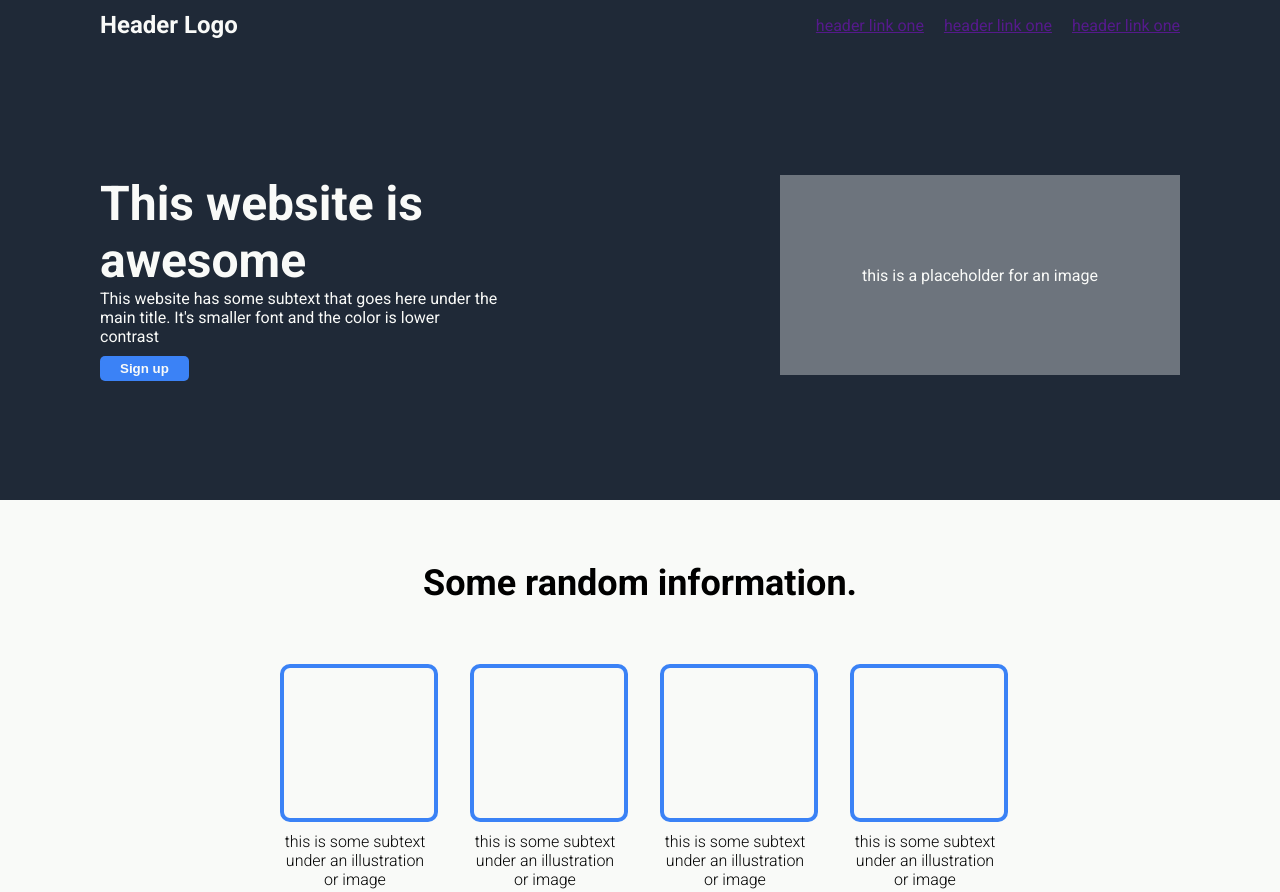
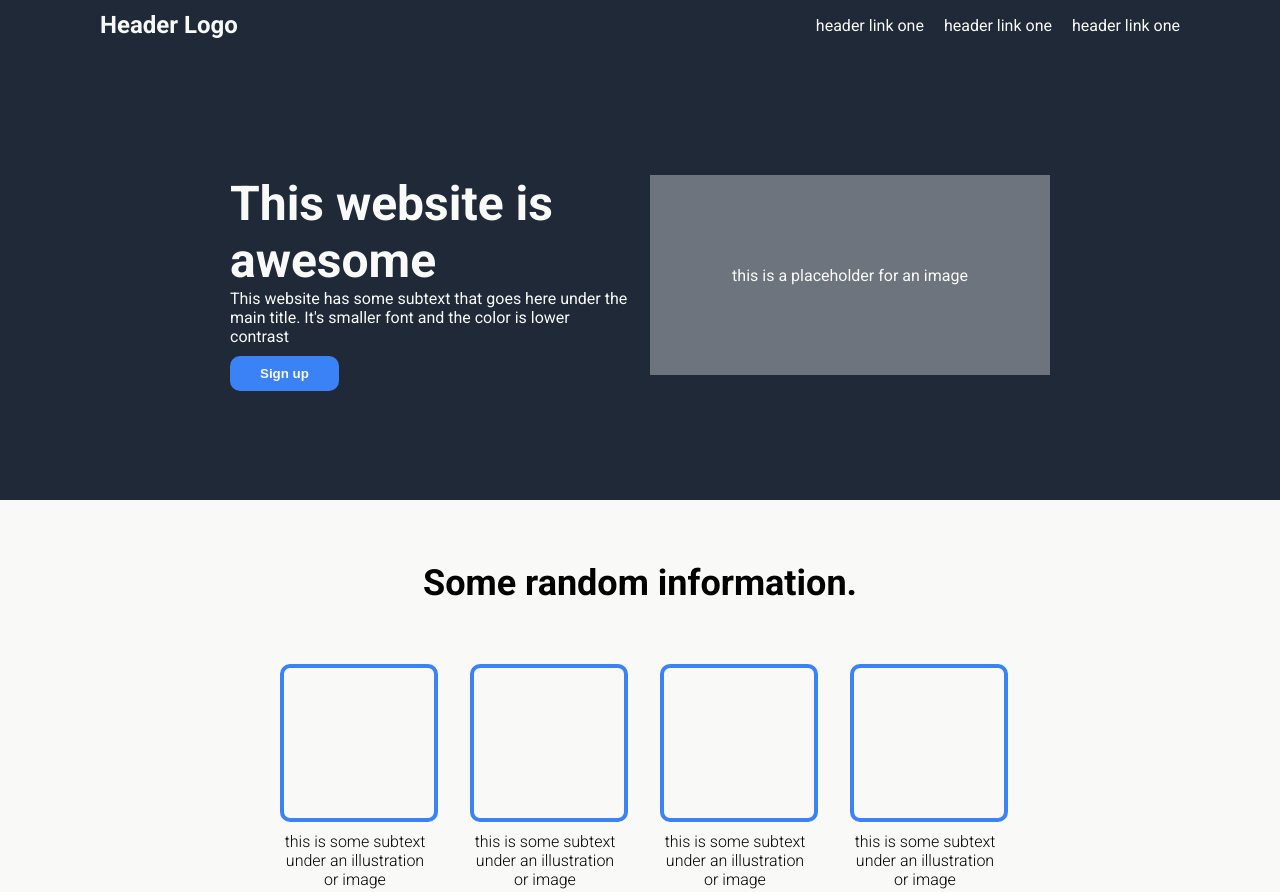
Before and after one commit to KamBrz/Landing-Page, a plain HTML site: page index.html in a window 1280 px wide. Shown: the top 892 px of the page. Drawn offline with Linux system fonts and the light colour scheme.

Commit message:
Add links style and button fixes
[Ticket: X]

```diff
--- a/styles.css
+++ b/styles.css
@@ -34,6 +34,11 @@ ul {
     flex-shrink: 0;
 }
 
+ul a {
+    color: #F9FAF8;
+    text-decoration: none;
+}
+
 /* End header */
 
 /* Start hero */
@@ -54,7 +59,7 @@ ul {
 .pane1 {
     display: flex;
     align-items: center;
-    justify-content: space-between;
+    justify-content: center;
     gap: 20px;
     padding-left: 100px;
     padding-right: 100px;
@@ -76,10 +81,10 @@ button {
     margin-top: 10px;
     background-color: #3b82f6;
     color: #F9FAF8;
-    border-radius: 5px;
+    border-radius: 10px;
     border: none;
     font-weight: bold;
-    padding: 5px 20px;
+    padding: 10px 30px;
 }
 
 .right-box {
@@ -188,10 +193,10 @@ button {
     margin-top: 10px;
     background-color: #3b82f6;
     color: #F9FAF8;
-    border-radius: 5px;
+    border-radius: 10px;
     border:2px #F9FAF8;
     border-style: solid;
-    padding: 5px 20px;
+    padding: 10px 30px;
 }
 
 /* End pane4 */
```
